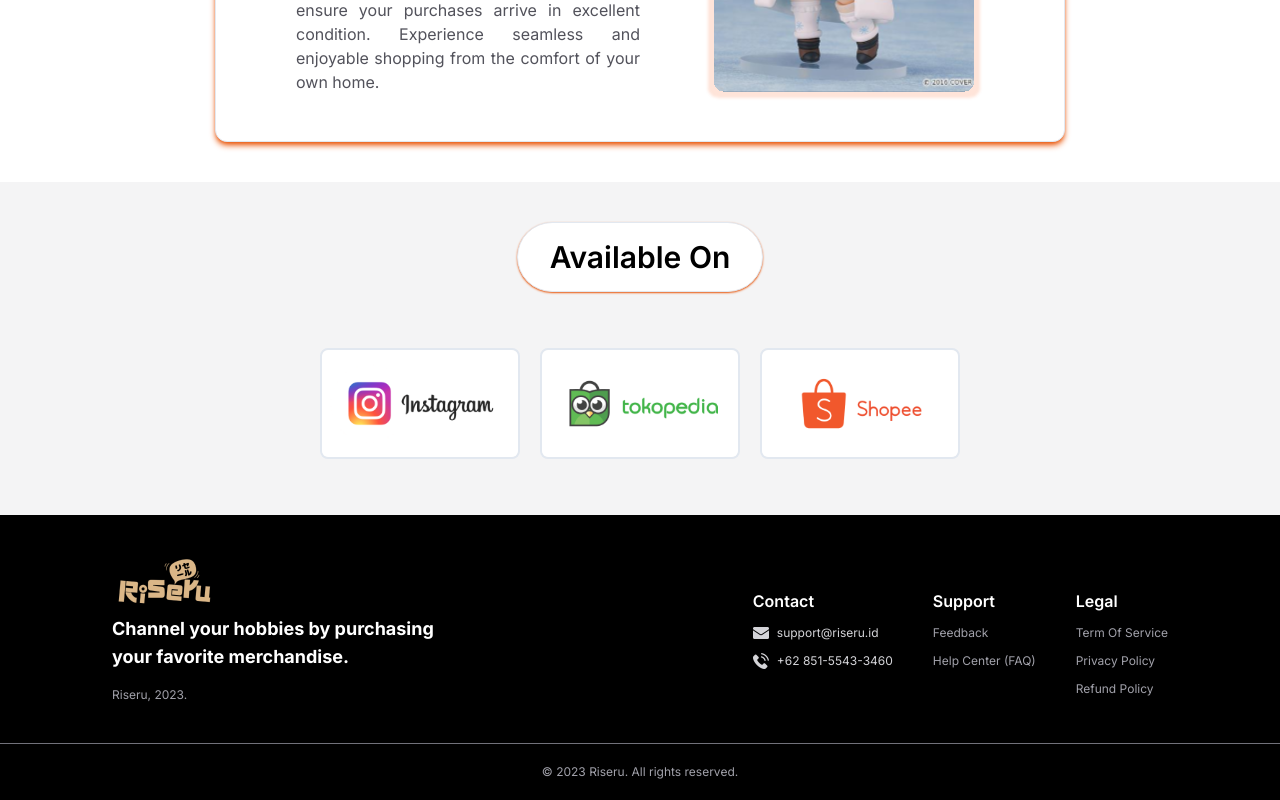
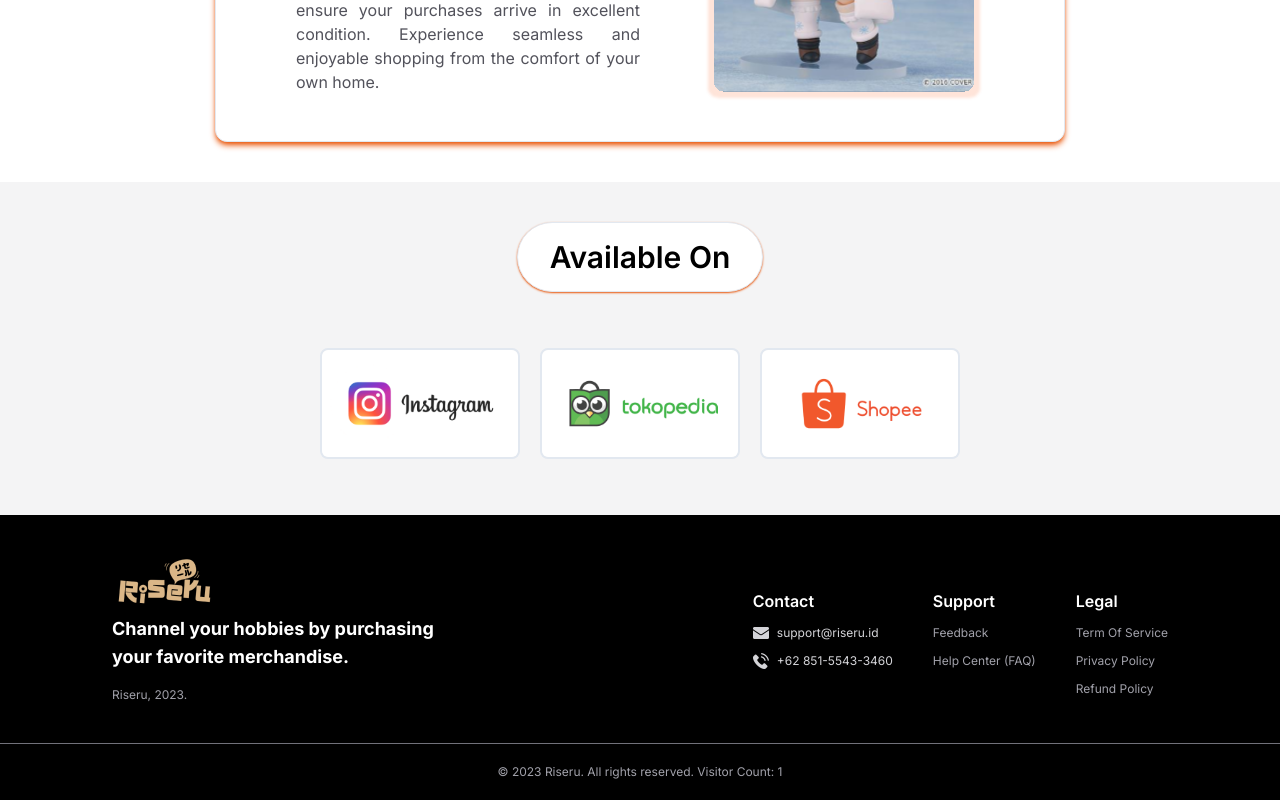
Before and after one commit to jehianth/riseru-next, a Next.js app: page / in a window 1280 px wide. Shown: the part 3153-3953 px from the top of the page. Built offline with nearby package versions, Linux system fonts and the light colour scheme.

Commit message:
fix: footer add visitor counter

```diff
--- a/components/Footer.tsx
+++ b/components/Footer.tsx
@@ -1,5 +1,5 @@
 'use client'
-import {useState} from 'react'
+import { useState, useEffect } from "react";
 import Image from "next/image";
 import Link from "next/link";
 
@@ -20,6 +20,10 @@ const Footer = () => {
     const handlePhoneMouseLeave = () => {
         setPhoneHovered(false);
     };
+    const [visitorCount, setVisitorCount] = useState(0);
+    useEffect(() => {
+        setVisitorCount((prevCount) => prevCount + 1);
+    }, []);
     return (
         <section className="bg-black flex flex-col items-center ">
             <div className='hidden w-full md:flex flex-row items-center justify-between px-28 py-10'>
@@ -113,7 +117,7 @@ const Footer = () => {
                 </Link>
             </div>
             <hr className='px-48 md:px-[90vh] border-zinc-500'/>
-            <h6 className='text-xs text-zinc-400 py-5 w-fit'>© 2023 Riseru. All rights reserved.</h6>
+            <h6 className='text-xs text-zinc-400 py-5 w-fit'>© 2023 Riseru. All rights reserved. Visitor Count: {visitorCount}</h6>
         </section>
     )
 }
```
